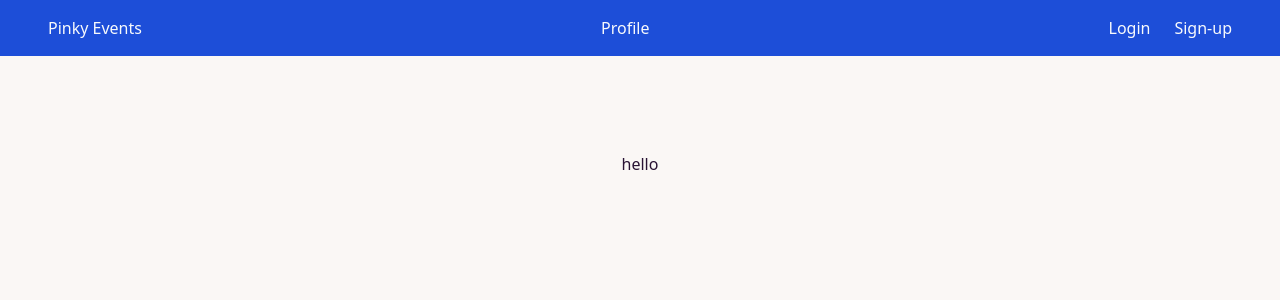
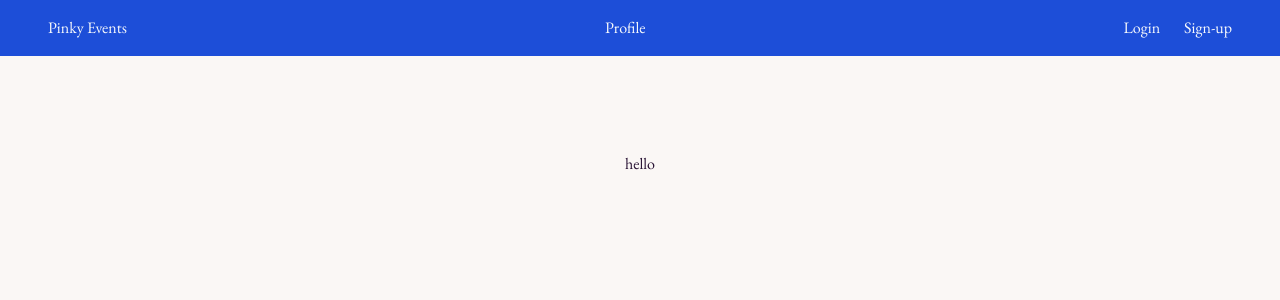
Before and after one commit to juditanita/management-system, a Next.js app: page / in a window 1280 px wide. Shown: the top 300 px of the page. Built offline with nearby package versions, Linux system fonts and the light colour scheme; no server answers.

Commit message:
add searchForm

```diff
--- a/package.json
+++ b/package.json
@@ -11,6 +11,7 @@
   "dependencies": {
     "@clerk/nextjs": "^5.2.8",
     "@clerk/themes": "^2.1.14",
+    "css-loader": "^7.1.2",
     "mongodb": "^6.8.0",
     "mongoose": "^8.5.1",
     "next": "14.2.5",
--- a/src/app/layout.js
+++ b/src/app/layout.js
@@ -1,12 +1,12 @@
 
-import { Inter } from "next/font/google";
+import { EB_Garamond} from "next/font/google";
 import "./globals.css";
 import { ClerkProvider,   ClerkLoading, ClerkLoaded} from "@clerk/nextjs";
 import Header from "@/components/Header";
 
 
 
-const inter = Inter({ subsets: ["latin"] });
+const ebGaramond = EB_Garamond({ subsets: ["latin"] });
 
 export const metadata = {
   title: "Create Next App",
@@ -17,7 +17,7 @@ export default function RootLayout({ children }) {
   return (
     <ClerkProvider>
     <html lang="en" data-theme="cupcake">
-   <body>
+   <body className={ebGaramond.className}>
 
     <ClerkLoading>
     <div class="loader"></div>
--- /dev/null
+++ b/src/app/userEventPage/page.js
@@ -0,0 +1,45 @@
+'use client';
+
+import SearchForm from '@/components/SearchForm';
+import { useUser } from '@clerk/nextjs';
+import { useState } from 'react';
+
+
+const UserEvents = () => {
+
+    const [open,setOpen] = useState(false);
+
+    const {isLoaded, isSignedIn, user} = useUser();
+
+
+    const handleForm =(e)=>{
+        e.preventDefault();
+        setOpen((prev)=>!prev);
+
+    }
+
+    if(!isLoaded || !isSignedIn){
+        return null;
+    }
+
+  return (
+    <section className="w-10/12 flex flex-col mx-auto items-center">
+
+    <h2>Welcome back {user.username}</h2>
+    <div>MY Upcoming event list</div>
+
+
+{/* to be able to see the form with need to have an other onClickForm button which holds the icon */}
+
+    <aside className='block w-1/4 ml-auto mr-0 p-4 border-2'>
+    <span  className="flex flex-wrap" onClick={handleForm}> searchIcone
+    <SearchForm active={open} formOpen={handleForm}/>
+    </span>
+    </aside>
+
+    </section>
+  )
+
+}
+
+export default UserEvents
--- a/src/app/userEvents/[[...userEvents]]/page.js
+++ /dev/null
@@ -1,27 +0,0 @@
-'use client';
-
-import { useUser } from '@clerk/nextjs';
-
-
-const UserEvents = () => {
-
-
-    const {isLoaded, isSignedIn, user} = useUser();
-
-
-    if(!isLoaded || !isSignedIn){
-        return null;
-    }
-
-  return (
-    <section className="w-10/12 flex flex-col mx-auto items-center">
-
-    <h2>Welcome back {user.username}</h2>
-    <div>MY Upcoming event list</div>
-
-    </section>
-  )
-
-}
-
-export default UserEvents
--- a/src/components/Header.js
+++ b/src/components/Header.js
@@ -3,35 +3,47 @@ import { UserButton, SignedIn } from "@clerk/nextjs";
 import { auth } from "@clerk/nextjs/server";
 const Header = () => {
   // it is a server side component
-  const {userId} = auth();
+  const { userId } = auth();
   return (
     <header className="flex p-4 mx-auto w-full  bg-blue-700 justify-between px-12">
+      <Link href={"/"}>
+        {" "}
+        <span className="text-slate-50">Pinky Events</span>
+      </Link>
+      <Link href={"/profile"}>
+        {" "}
+        <span className="text-slate-50">Profile</span>
+      </Link>
 
-      <Link href={"/"}>  <span className="text-slate-50">Pinky Events</span></Link>
-      <Link href={"/profile"}>  <span className="text-slate-50">Profile</span></Link>
-
-
-      {!userId ?( <div className="flex gap-6 items-center">
-
-        <div className="flex gap-6"><Link href={"/sign-in"}>  <span className="text-slate-50">Login</span></Link>
-        <Link href={"/sign-up"}>  <span className="text-slate-50">Sign-up</span></Link></div>
-
-
-
-    </div>):(
+      {!userId ? (
+        <div className="flex gap-6 items-center">
+          <div className="flex gap-6">
+            <Link href={"/sign-in"}>
+              {" "}
+              <span className="text-slate-50">Login</span>
+            </Link>
+            <Link href={"/sign-up"}>
+              {" "}
+              <span className="text-slate-50">Sign-up</span>
+            </Link>
+          </div>
+        </div>
+      ) : (
         <>
-    <Link href={"/userEvents"}>  <span className="text-slate-50">My Events</span></Link>
-    <Link href={"/client"}>  <span className="text-slate-50">Client Page</span></Link>
+          <Link href={"/userEventPage"}>
+            {" "}
+            <span className="text-slate-50">My Events</span>
+          </Link>
+          <Link href={"/client"}>
+            {" "}
+            <span className="text-slate-50">Client Page</span>
+          </Link>
           <SignedIn>
             <UserButton />
           </SignedIn>
         </>
       )}
-   <>
-
-
-      </>
-
+      <></>
     </header>
   );
 };
--- /dev/null
+++ b/src/components/SearchForm.jsx
@@ -0,0 +1,19 @@
+import React from 'react'
+
+const SearchForm = ({active, formOpen}) => {
+    //create a form that goes to be bigger when the click event happens otherwise its only an icon
+  return (
+    <div className={` whatever ${active? "make it large":undefined}`}>
+         <form>
+    <span>need an icon to be shown</span>
+    <input type="text" name="" id=""  placeholder='Search events'/>
+    <button onClick={formOpen}>
+        <span>close button iconn</span>
+    </button>
+   </form>
+    </div>
+
+  )
+}
+
+export default SearchForm
--- a/src/models/Events.js
+++ b/src/models/Events.js
@@ -5,6 +5,11 @@ EventSchema = new mongoose.Schema({
     occasion: String,
     details: String,
     address: String,
+    // img:String,
+    // category:String,
+    //author:String
+    //date
+    //trending:boolean default:false
 
 },{
     timestamps:true,
```
Also changed, not shown: 1 other file (tests, documents, lock files or other folders). Lines whose indentation alone changed are shown as unchanged.
